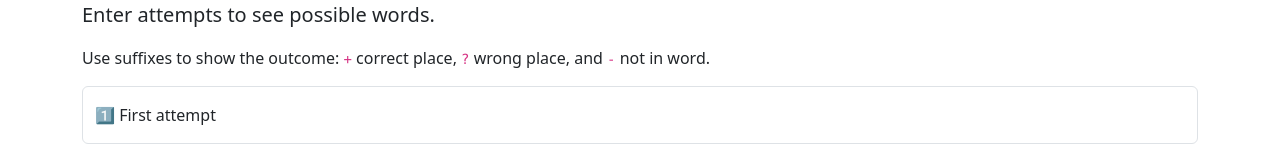
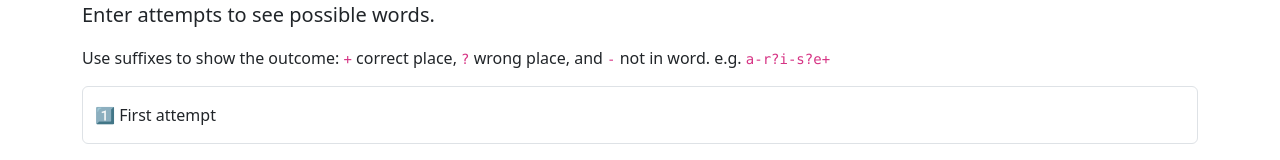
Before and after one commit to cofiem/word-game-helper, a website with bundled scripts: page wordle/index.html in a window 1280 px wide. Shown: the top 160 px of the page. Built offline with nearby package versions, Linux system fonts and the light colour scheme.

Commit message:
added example

```diff
--- a/wordle/index.html
+++ b/wordle/index.html
@@ -15,6 +15,8 @@
         <code>+</code> correct place,
         <code>?</code> wrong place,
         and <code>-</code> not in word.
+
+        e.g. <code>a-r?i-s?e+</code>
     </p>
     <form class="needs-validation" novalidate data-wordle-target="form">
     <div class="form-floating mt-3">
```
